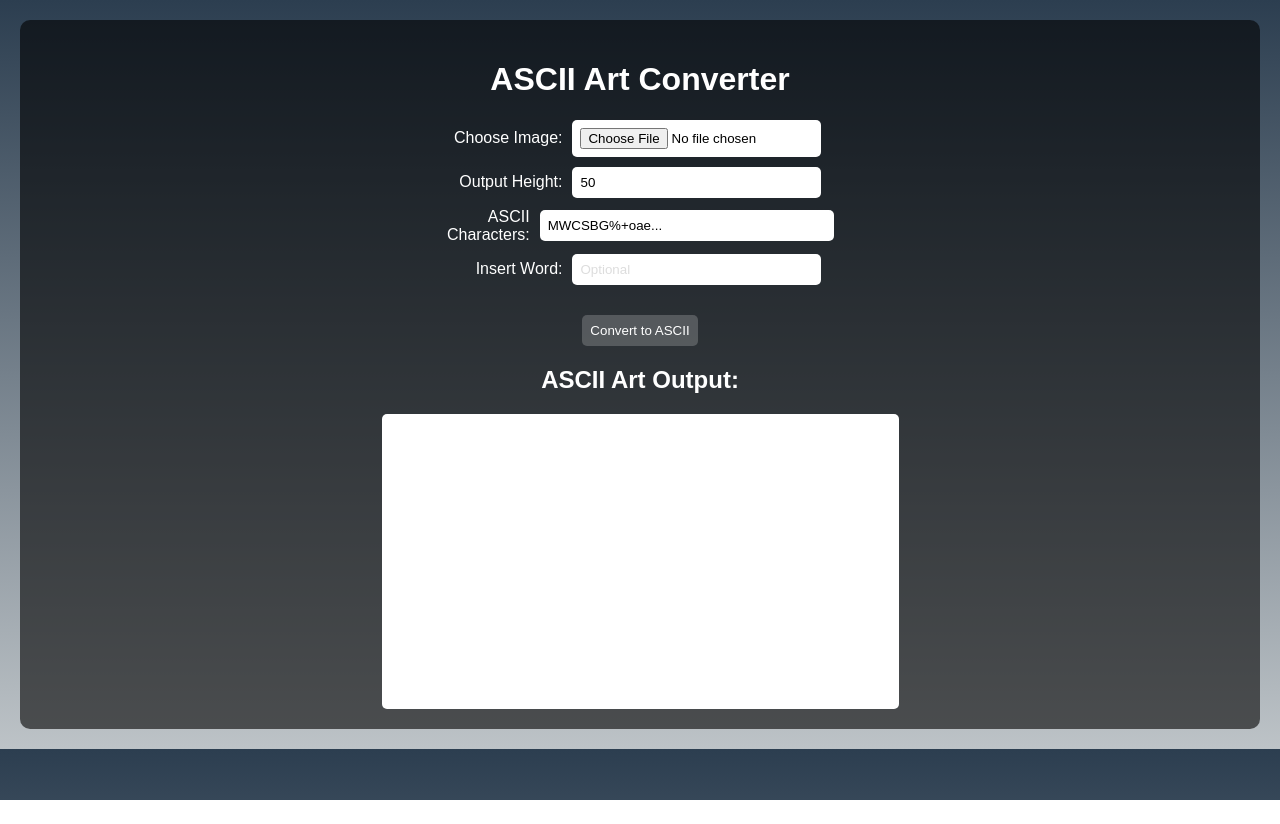
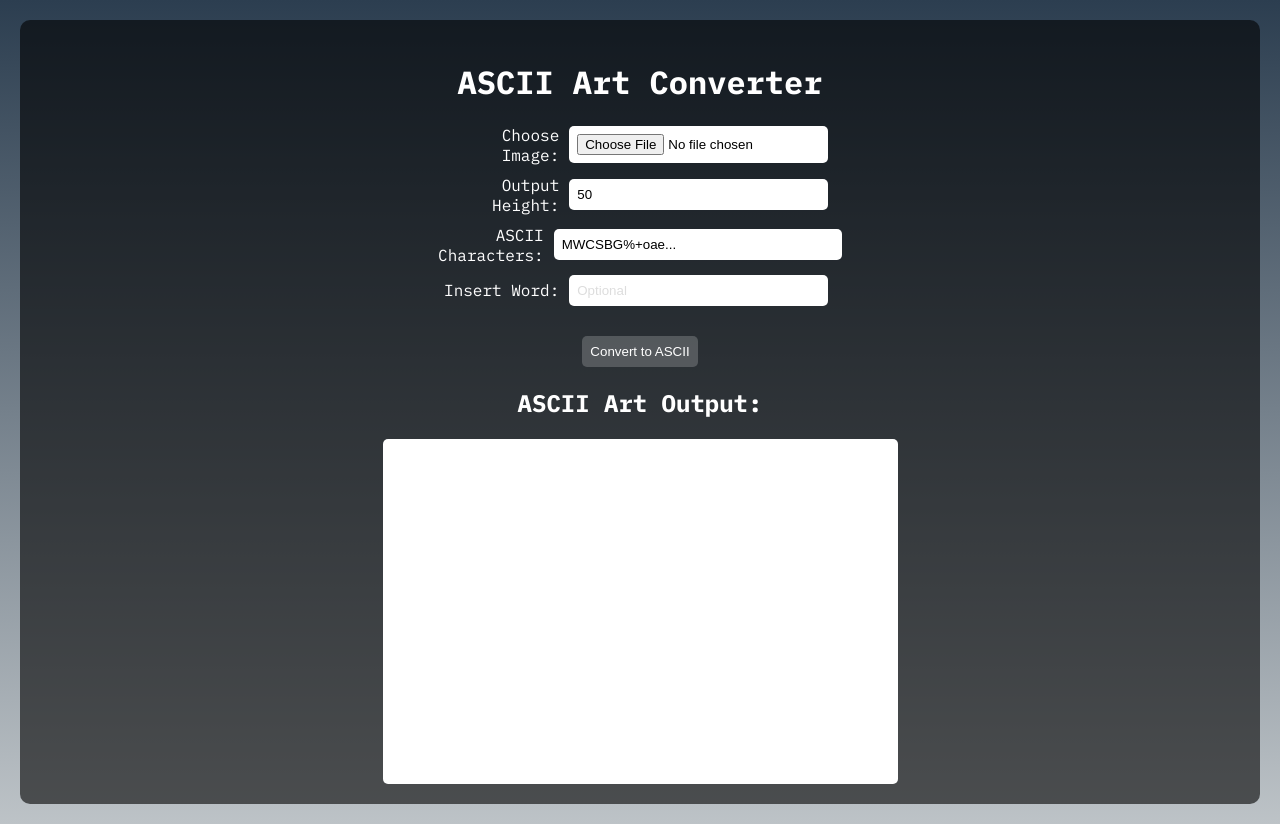
Before and after one commit to Konstantin0804/ASCII_generator, a Flask app: page / in a window 1280 px wide. Before the commit the page ends 800 px from the top, so only its background shows below. Run offline with Flask 3, Linux system fonts and the light colour scheme.

Commit message:
Changing font

```diff
--- a/templates/index.html
+++ b/templates/index.html
@@ -4,9 +4,11 @@
     <meta charset="UTF-8">
     <meta name="viewport" content="width=device-width, initial-scale=1.0">
     <title>ASCII Art Converter</title>
+    <!-- Подключение шрифта IBM Plex Mono через Google Fonts -->
+    <link href="https://fonts.googleapis.com/css2?family=IBM+Plex+Mono:wght@400;700&display=swap" rel="stylesheet">
     <style>
         body {
-            font-family: Arial, sans-serif;
+            font-family: 'IBM Plex Mono', monospace;  /* Применяем шрифт IBM Plex Mono */
             margin: 20px;
             text-align: center;
             background: linear-gradient(to bottom, #2c3e50, #bdc3c7);
@@ -50,7 +52,7 @@
         textarea {
             width: auto;
             max-width: 100%;
-            font-family: monospace;
+            font-family: 'IBM Plex Mono', monospace;  /* Применяем шрифт IBM Plex Mono */
             font-size: 10px;
             white-space: pre;
             overflow: auto;
```
